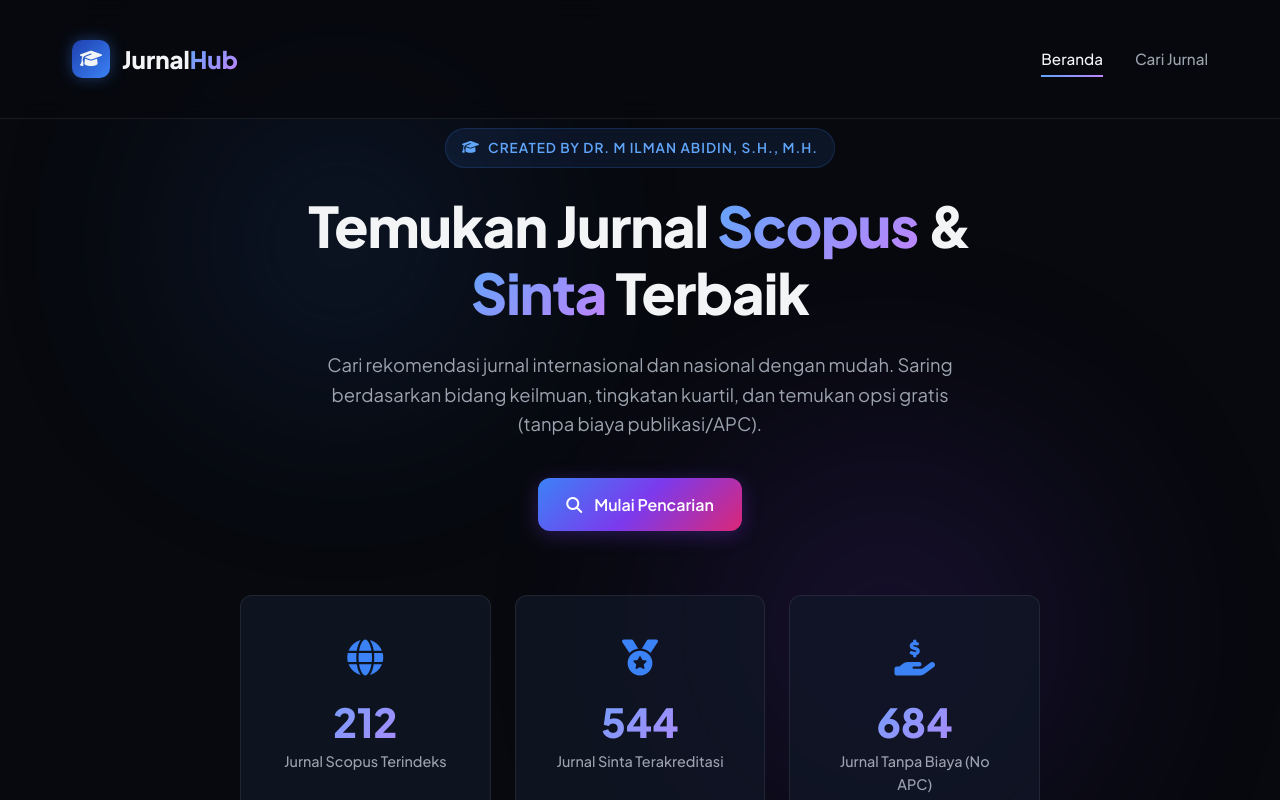
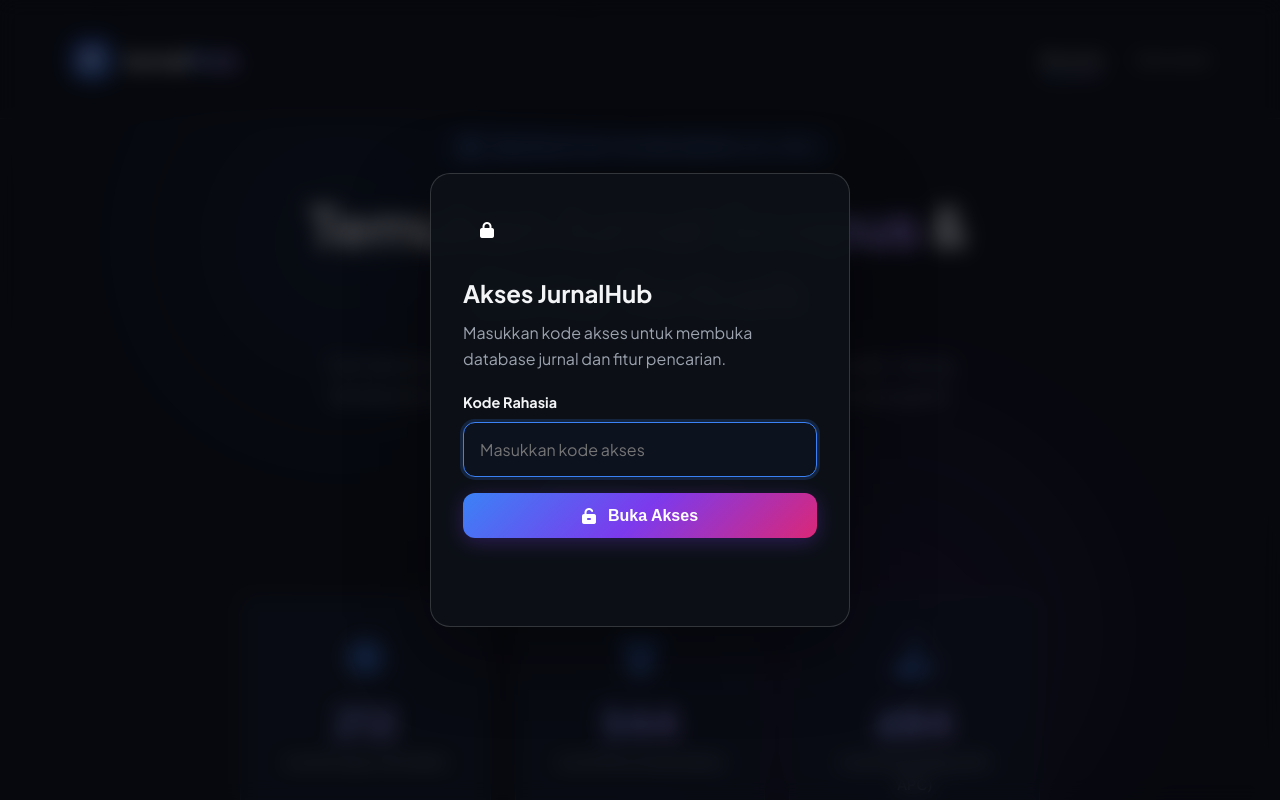
Before and after one commit to ilmanabidin1/pusatriset, a website: page index.html in a window 1280 px wide. Shown: the top 800 px of the page. Drawn offline with Linux system fonts and the light colour scheme; no server answers.

Commit message:
Add access code gate

```diff
--- a/index.html
+++ b/index.html
@@ -22,6 +22,19 @@
   <link rel="stylesheet" href="styles.css">
 </head>
 <body>
+  <div class="access-overlay" id="accessOverlay" aria-modal="true" role="dialog">
+    <form class="access-modal" id="accessForm">
+      <div class="access-icon"><i class="fa-solid fa-lock"></i></div>
+      <h2>Akses JurnalHub</h2>
+      <p>Masukkan kode akses untuk membuka database jurnal dan fitur pencarian.</p>
+      <label for="accessCode">Kode Rahasia</label>
+      <input type="password" id="accessCode" name="code" autocomplete="off" placeholder="Masukkan kode akses" required>
+      <button type="submit" class="btn btn-primary">
+        <i class="fa-solid fa-unlock-keyhole"></i> Buka Akses
+      </button>
+      <p class="access-error" id="accessError" role="alert"></p>
+    </form>
+  </div>
 
   <!-- Navigation Bar -->
   <header class="navbar" id="navbar">
@@ -203,6 +216,66 @@
   </footer>
 
   <!-- Scripts -->
+  <script>
+    (function () {
+      const overlay = document.getElementById('accessOverlay');
+      const form = document.getElementById('accessForm');
+      const input = document.getElementById('accessCode');
+      const error = document.getElementById('accessError');
+
+      function lockPage() {
+        overlay.classList.remove('is-hidden');
+        document.body.classList.add('access-locked');
+        input.focus();
+      }
+
+      function unlockPage() {
+        overlay.classList.add('is-hidden');
+        document.body.classList.remove('access-locked');
+      }
+
+      fetch('/api/access-status')
+        .then(response => response.json())
+        .then(data => {
+          if (data.hasAccess) {
+            unlockPage();
+          } else {
+            lockPage();
+          }
+        })
+        .catch(lockPage);
+
+      form.addEventListener('submit', async event => {
+        event.preventDefault();
+        error.textContent = '';
+
+        const submitButton = form.querySelector('button[type="submit"]');
+        submitButton.disabled = true;
+        submitButton.innerHTML = '<i class="fa-solid fa-spinner fa-spin"></i> Memeriksa...';
+
+        try {
+          const response = await fetch('/api/access', {
+            method: 'POST',
+            headers: { 'Content-Type': 'application/json' },
+            body: JSON.stringify({ code: input.value })
+          });
+
+          if (!response.ok) {
+            error.textContent = 'Kode akses salah. Silakan coba lagi.';
+            input.select();
+            return;
+          }
+
+          window.location.reload();
+        } catch (err) {
+          error.textContent = 'Tidak bisa memeriksa kode. Coba lagi.';
+        } finally {
+          submitButton.disabled = false;
+          submitButton.innerHTML = '<i class="fa-solid fa-unlock-keyhole"></i> Buka Akses';
+        }
+      });
+    })();
+  </script>
   <script src="database.js"></script>
   <script src="app.js"></script>
 </body>
--- a/styles.css
+++ b/styles.css
@@ -1045,3 +1045,97 @@ body {
 .journal-card {
   animation: fadeIn 0.4s ease forwards;
 }
+
+.access-locked {
+  overflow: hidden;
+}
+
+.access-overlay {
+  position: fixed;
+  inset: 0;
+  z-index: 9999;
+  display: flex;
+  align-items: center;
+  justify-content: center;
+  padding: 1.5rem;
+  background: rgba(7, 9, 14, 0.72);
+  backdrop-filter: blur(10px);
+}
+
+.access-overlay.is-hidden {
+  display: none;
+}
+
+.access-modal {
+  width: min(100%, 420px);
+  padding: 2rem;
+  border: 1px solid rgba(255, 255, 255, 0.16);
+  border-radius: var(--radius-lg);
+  background: rgba(13, 17, 23, 0.96);
+  box-shadow: 0 24px 80px rgba(0, 0, 0, 0.45);
+}
+
+.access-icon {
+  width: 3rem;
+  height: 3rem;
+  display: grid;
+  place-items: center;
+  margin-bottom: 1.25rem;
+  border-radius: 50%;
+  color: #fff;
+  background: var(--gradient-primary);
+}
+
+.access-modal h2 {
+  font-size: 1.5rem;
+  margin-bottom: 0.5rem;
+}
+
+.access-modal p {
+  color: var(--text-muted);
+  margin-bottom: 1.25rem;
+}
+
+.access-modal label {
+  display: block;
+  margin-bottom: 0.5rem;
+  color: var(--text-main);
+  font-size: 0.9rem;
+  font-weight: 700;
+}
+
+.access-modal input {
+  width: 100%;
+  min-height: 3rem;
+  margin-bottom: 1rem;
+  padding: 0.85rem 1rem;
+  border: 1px solid var(--border-color);
+  border-radius: var(--radius-md);
+  background: var(--bg-secondary);
+  color: var(--text-main);
+  font: inherit;
+}
+
+.access-modal input:focus {
+  outline: none;
+  border-color: var(--primary-color);
+  box-shadow: 0 0 0 3px rgba(59, 130, 246, 0.18);
+}
+
+.access-modal .btn {
+  width: 100%;
+  justify-content: center;
+}
+
+.access-modal .btn:disabled {
+  cursor: wait;
+  opacity: 0.72;
+}
+
+.access-error {
+  min-height: 1.25rem;
+  margin: 1rem 0 0;
+  color: #f87171 !important;
+  font-size: 0.9rem;
+  font-weight: 600;
+}
```
Also changed, not shown: server.js (+65 -1 lines), README.md.
